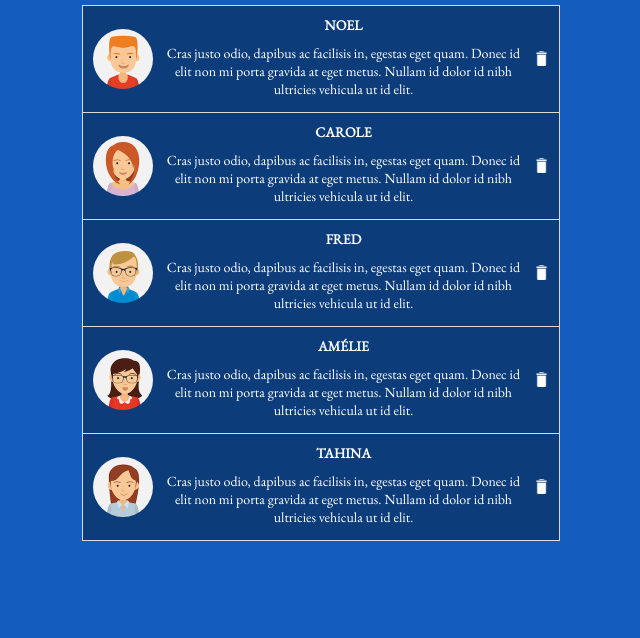
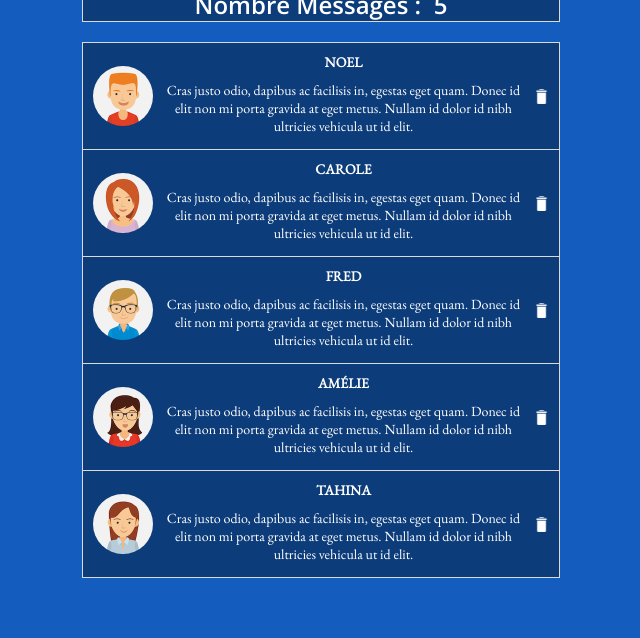
Before and after one commit to maxTerr/MyMails, a plain HTML site: page public/index.html in a window 1280 px wide. Shown: the part 178-816 px from the top of the page, without its empty margins (319-959 px from the left). Drawn offline with nearby package versions, Linux system fonts and the light colour scheme.

Commit message:
compteur-messages

```diff
--- a/public/index.html
+++ b/public/index.html
@@ -9,18 +9,10 @@
     <link href="https://fonts.googleapis.com/css2?family=EB+Garamond&display=swap" rel="stylesheet">
 </head>
 <body>
-
-
-
-
-
-
     <div class = "full">
 
-
     <h1>Trombi</h1>
-
-
+    <h2>Nombre Messages : &nbsp; <spin id=compteur_messages></spin></h2>
     <div class="profil">
         <img src="avatar-1.jpg" class="avatar">
         <div class="wording">
@@ -62,5 +54,6 @@
         <img src="trash-6-128.png" class="trash">
     </div>
 </div>
+<script src='script.js'></script>
 </body>
 </html>
--- /dev/null
+++ b/public/script.js
@@ -0,0 +1 @@
+document.getElementById('compteur_messages').textContent = document.getElementsByTagName('p').length
--- a/public/style.css
+++ b/public/style.css
@@ -4,6 +4,18 @@ body {
     height: 100vh;
     display: flex;
     justify-content: center;
+}
+h2 {
+    display:flex;
+    width: 50%;
+    background-color: rgb(12, 60, 122);
+    border-top : 1px solid #DADADA;
+    border-right : 1px solid #DADADA;
+    border-left : 1px solid #DADADA;
+    justify-content: center;
+    align-items: center;
+    color:white;
+    border-bottom : 1px solid #DADADA;
 }
 .full {
     display:flex;
```
